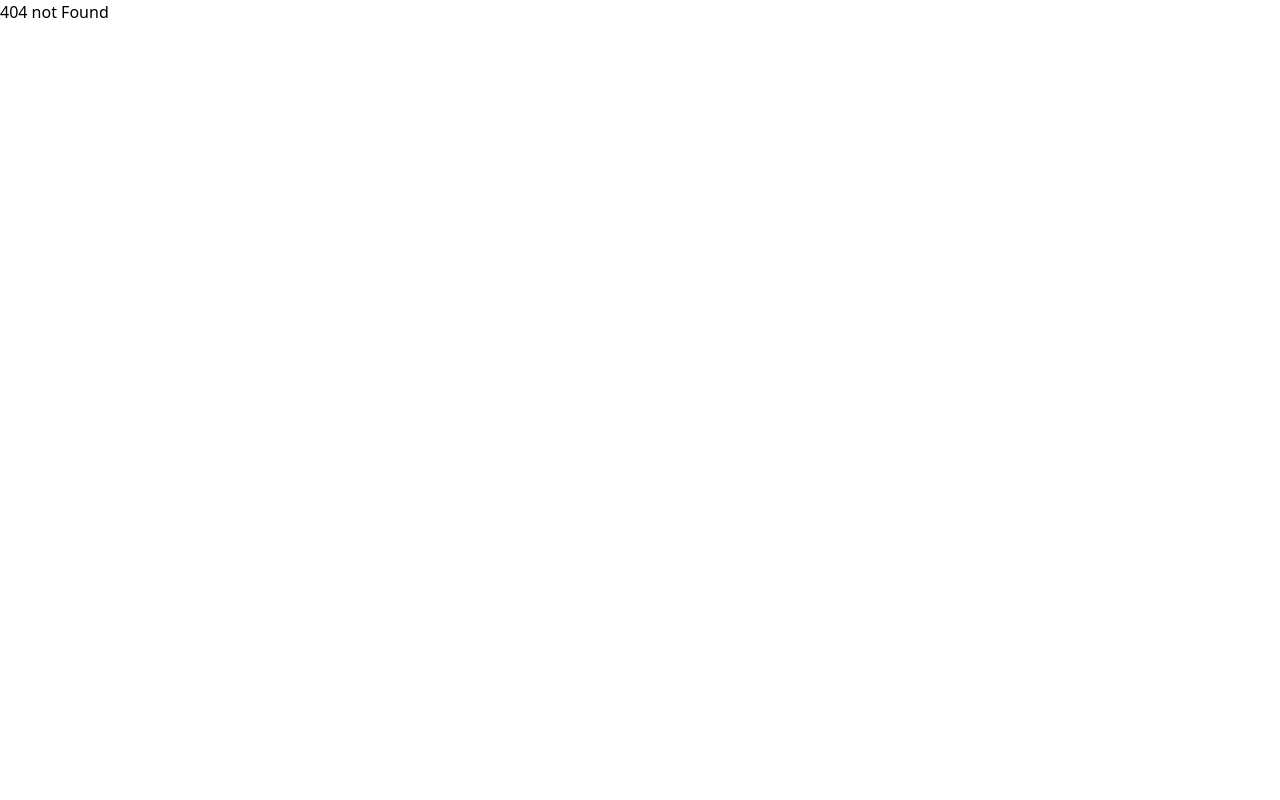
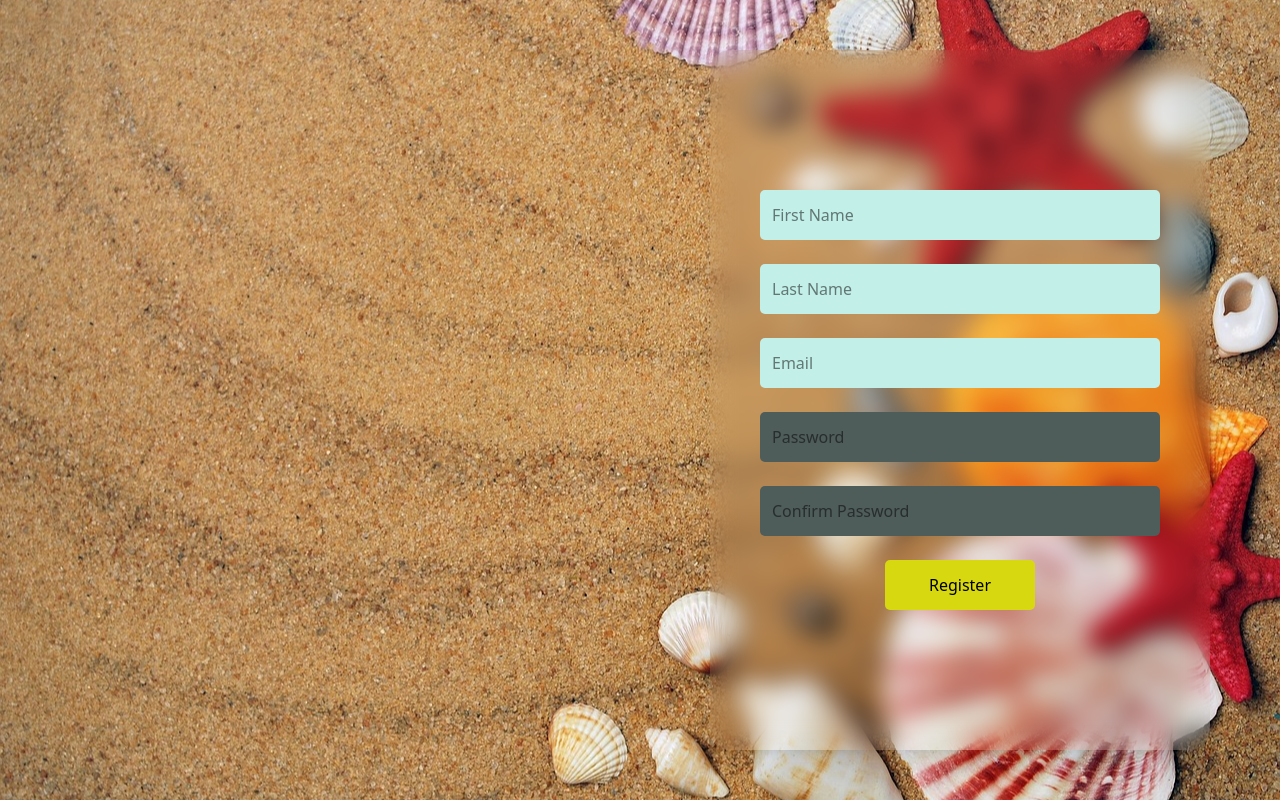
Before and after one commit to AshanOdi/E-Commerce-Platform-using-Mern-frontend, a React (Vite) app: page /register in a window 1280 px wide. Before the commit this address had no page. Built offline with nearby package versions, Linux system fonts and the light colour scheme.

Commit message:
registerPage and login for user

```diff
--- a/src/App.jsx
+++ b/src/App.jsx
@@ -2,11 +2,11 @@ import { BrowserRouter, Routes, Route } from "react-router-dom";
 import "./App.css";
 import HomePage from "./pages/home";
 import LoginPage from "./pages/login";
-import SignUpPage from "./pages/signup";
 import Header from "./components/header";
 import AdminPage from "./pages/adminPage";
 import TestPage from "./pages/testPage";
 import { Toaster } from "react-hot-toast";
+import RegisterPage from "./pages/register";
 
 function App() {
   return (
@@ -15,8 +15,8 @@ function App() {
         <Toaster position="top-right" />
         <Routes path="/*">
           <Route path="/" element={<HomePage />} />
+          <Route path="/register" element={<RegisterPage />} />
           <Route path="/login" element={<LoginPage />} />
-          <Route path="/signup" element={<SignUpPage />} />
           <Route path="/admin/*" element={<AdminPage />} />
           <Route path="/testing/*" element={<TestPage />} />
           <Route path="/*" element={<h1>404 not Found</h1>} />
--- a/src/pages/login.jsx
+++ b/src/pages/login.jsx
@@ -1,10 +1,13 @@
 import { useState } from "react";
 import axios from "axios";
 import toast from "react-hot-toast";
+import { useNavigate } from "react-router-dom";
 
 export default function LoginPage() {
   const [email, setEmail] = useState("");
   const [pw, setPw] = useState("");
+
+  const navigate = useNavigate();
 
   async function handleLogin() {
     console.log(email);
@@ -23,10 +26,12 @@ export default function LoginPage() {
       localStorage.setItem("token", response.data.token);
       // const token = localStorage.getItem("token");
 
-      if (response.data.role == "admin") {
-        window.location.href = "/admin";
+      if (response.data.role === "admin") {
+        // window.location.href = "/admin";
+        navigate("/admin");
       } else {
-        window.location.href = "/";
+        // window.location.href = "/";
+        navigate("/");
       }
     } catch (e) {
       console.log(e.response.data.message);
--- /dev/null
+++ b/src/pages/register.jsx
@@ -0,0 +1,97 @@
+import { useState } from "react";
+import axios from "axios";
+import toast from "react-hot-toast";
+import { useNavigate } from "react-router-dom";
+
+export default function RegisterPage() {
+  const [email, setEmail] = useState("");
+  const [firstName, setFirstName] = useState("");
+  const [lastName, setLastName] = useState("");
+  const [pw, setPw] = useState("");
+  const [confirmPw, setConfirmPw] = useState("");
+
+  const navigate = useNavigate();
+
+  async function handleRegister() {
+    if (pw !== confirmPw) {
+      toast.error("Passwords do not match");
+      return;
+    }
+
+    try {
+      const response = await axios.post(
+        import.meta.env.VITE_BACKEND_URL + "/api/user",
+        {
+          email: email,
+          firstName: firstName,
+          lastName: lastName,
+          password: pw,
+          // role and image are not sent — backend default will be used
+        }
+      );
+
+      toast.success("Registration Successful");
+      console.log(response.data);
+
+      // Optionally auto-login or redirect after register:
+      navigate("/login");
+    } catch (e) {
+      console.log(e?.response?.data?.message || e.message);
+      toast.error(e?.response?.data?.message || "Registration Failed");
+    }
+  }
+
+  return (
+    <div className="w-full h-screen bg-[url('/loginpage.jpg')] bg-center bg-cover flex flex-row justify-center items-center">
+      <div className="w-[50%] h-full  "></div>
+      <div className="w-[500px] h-[700px] backdrop-blur-md flex flex-col justify-center items-center rounded-[20px] shadow-xl">
+        <input
+          onChange={(e) => setFirstName(e.target.value)}
+          value={firstName}
+          type="text"
+          placeholder="First Name"
+          className="w-[400px] h-[50px] bg-[#c3efe9] my-3 rounded-[5px] px-3"
+        />
+
+        <input
+          onChange={(e) => setLastName(e.target.value)}
+          value={lastName}
+          type="text"
+          placeholder="Last Name"
+          className="w-[400px] h-[50px] bg-[#c3efe9] my-3 rounded-[5px] px-3"
+        />
+
+        <input
+          onChange={(e) => setEmail(e.target.value)}
+          value={email}
+          type="email"
+          placeholder="Email"
+          className="w-[400px] h-[50px] bg-[#c3efe9] my-3 rounded-[5px] px-3"
+        />
+
+        <input
+          onChange={(e) => setPw(e.target.value)}
+          value={pw}
+          type="password"
+          placeholder="Password"
+          className="w-[400px] h-[50px] bg-[#4e5c5a] my-3 rounded-[5px] px-3"
+        />
+
+        <input
+          onChange={(e) => setConfirmPw(e.target.value)}
+          value={confirmPw}
+          type="password"
+          placeholder="Confirm Password"
+          className="w-[400px] h-[50px] bg-[#4e5c5a] my-3 rounded-[5px] px-3"
+        />
+
+        <button
+          onClick={handleRegister}
+          className="w-[150px] h-[50px] cursor-pointer bg-[#d8d811] my-3 rounded-[5px]"
+        >
+          Register
+        </button>
+      </div>
+    </div>
+  );
+}
--- a/src/pages/signup.jsx
+++ /dev/null
@@ -1,20 +0,0 @@
-export default function SignUpPage() {
-  return (
-    <div class="max-w-3xl mx-auto p-8 bg-white shadow-lg rounded-lg text-center">
-      <h1 class="text-4xl font-bold text-gray-800 mb-4">
-        Crystal Beauty Clear
-      </h1>
-      <p class="text-lg text-gray-600 mb-6 leading-relaxed">
-        Lorem ipsum dolor sit amet, consectetur adipisicing elit. Molestiae
-        quibusdam corrupti tempore maxime sit voluptatum provident sequi
-        quisquam nobis optio voluptate delectus quae, facere sunt saepe earum
-        perferendis ipsa! Et exercitationem atque error delectus, doloribus
-        alias officiis quisquam perspiciatis vel velit, cum ducimus accusantium
-        amet optio laudantium neque, quaerat repudiandae.
-      </p>
-      <button class="px-6 py-3 bg-indigo-600 hover:bg-indigo-700 text-white font-medium rounded-md shadow-md transition duration-300 ease-in-out transform hover:scale-105 focus:outline-none focus:ring-2 focus:ring-indigo-500 focus:ring-opacity-50">
-        SignUp
-      </button>
-    </div>
-  );
-}
```
